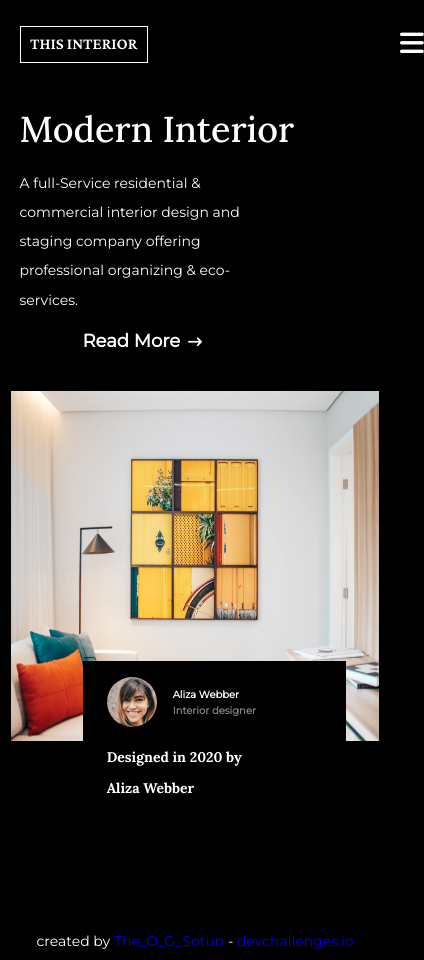
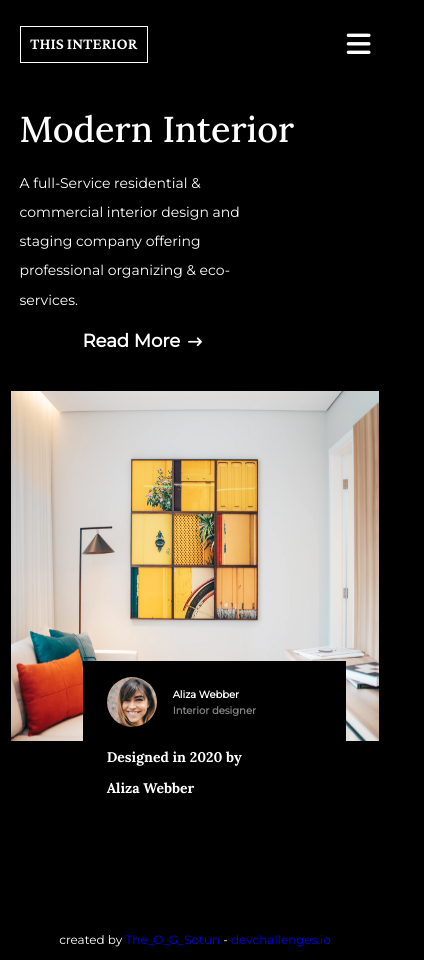
Before and after one commit to Sotun-1010/interior-consultant-master, a plain HTML site: page index.html in a window 390 px wide. Shown: the whole page, 424 px wide, since content can reach past the window. Drawn offline with nearby package versions, Linux system fonts and the light colour scheme.

Commit message:
fixed hamburger menu on mobile, resolved readme links,, added screenshot

```diff
--- a/index.css
+++ b/index.css
@@ -55,7 +55,7 @@ body {
 .menu .navbar ul a:hover {
     font-weight: bolder;
     color: rgb(80, 79, 79);
-    border-bottom: 3px solid white;
+    /* border-bottom: 3px solid white; */
 }
 
 /* .active {
@@ -264,6 +264,7 @@ body {
         flex-direction: column;
         align-items: start;
     }
+
     .box-1 {
         max-width: 70%;
     }
@@ -304,9 +305,6 @@ body {
 
     .icons {
         display: flex;
-        position: absolute;
-        top: 1.7rem;
-        left: 25rem;
         z-index: 2;
     }
 
@@ -319,6 +317,6 @@ body {
     }
 
     .footer {
-        font-size: 14px;
+        font-size: 12px;
     }
 }
--- a/index.html
+++ b/index.html
@@ -24,11 +24,11 @@
                 </ul>
             </nav>
         </div>
+        <div class="icons">
+            <div class="hamburger"><i class="fa-solid fa-bars"></i></div>
+            <div class="cancel inactive"><i class="fa-solid fa-xmark"></i></div>
+        </div>
     </header>
-    <div class="icons">
-        <div class="hamburger"><i class="fa-solid fa-bars"></i></div>
-        <div class="cancel inactive"><i class="fa-solid fa-xmark"></i></div>
-    </div>
 
     <!-- Main Section -->
     <main class="main">
```
Also changed, not shown: Screen Shot 2023-05-17 at 16.15.17.png (added), 1 other file.
